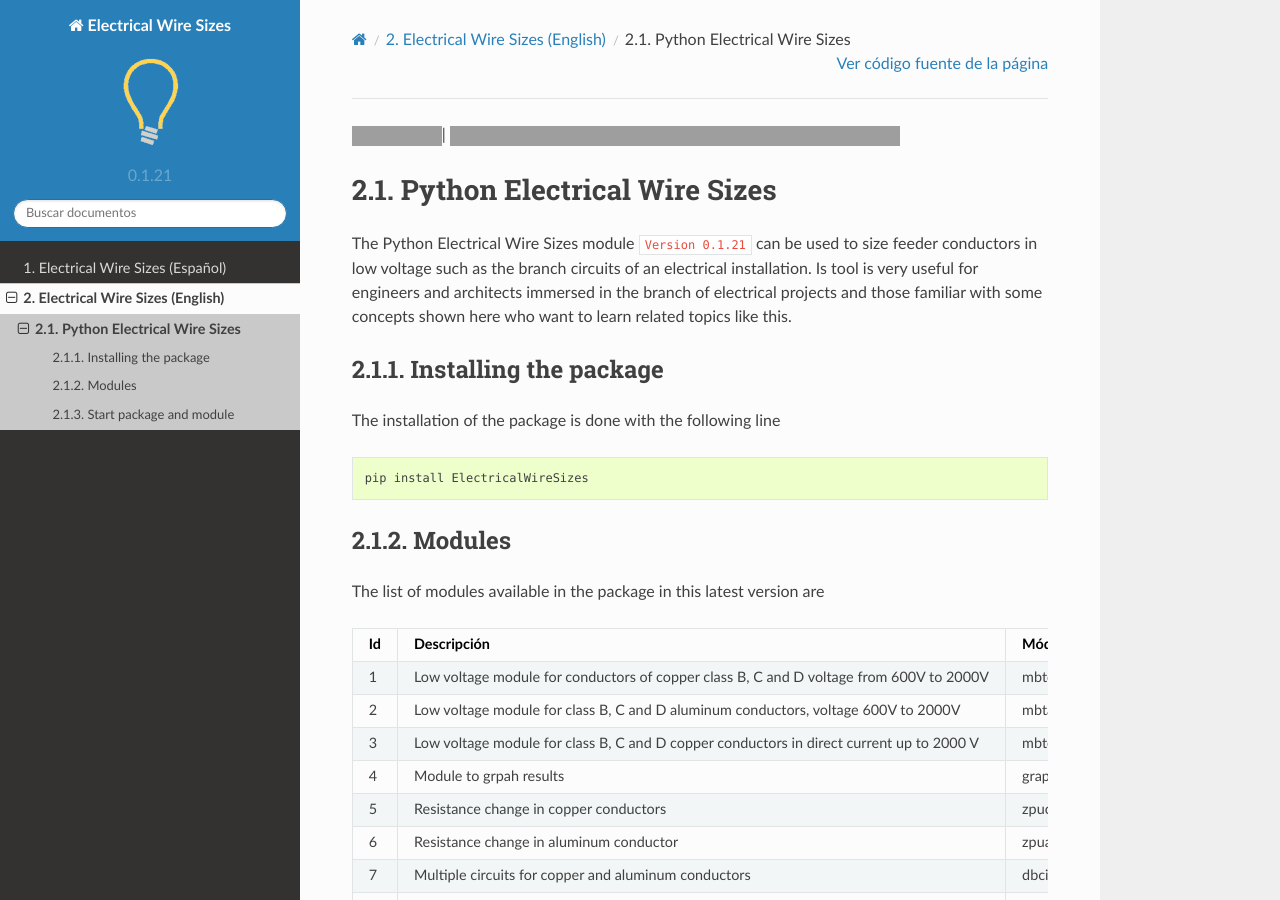
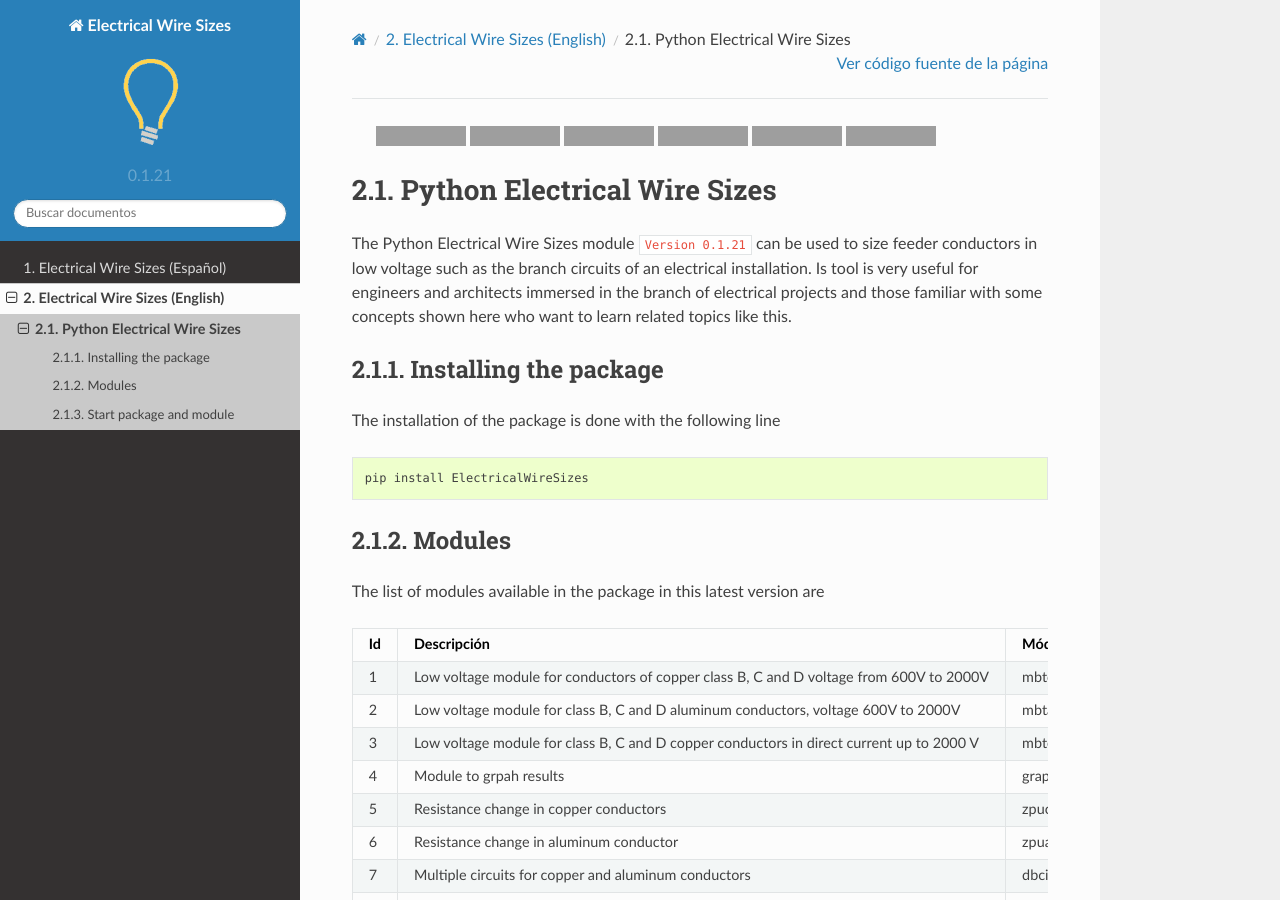
Before and after one commit to jacometoss/PyEWS, a Sphinx documentation site: the page built from docs/parte2/Install.rst, in a window 1280 px wide and 900 px high, cut to the strip 0-900 px from the top of the window. Built offline with Sphinx 7.4.7 and the Read the Docs theme 2.0.0, drawn with Linux system fonts in a browser that asks for light colours; grey boxes are pictures that could not be loaded.

```diff
--- a/docs/parte2/Install.rst
+++ b/docs/parte2/Install.rst
@@ -1,4 +1,4 @@
-| |image1|\ | |image2|\ |image3|\ |image4|\ |image5|\ |image6|
+ |image1|  |image2| |image3| |image4| |image5| |image6|
 
 Python Electrical Wire Sizes
 ============================
```
